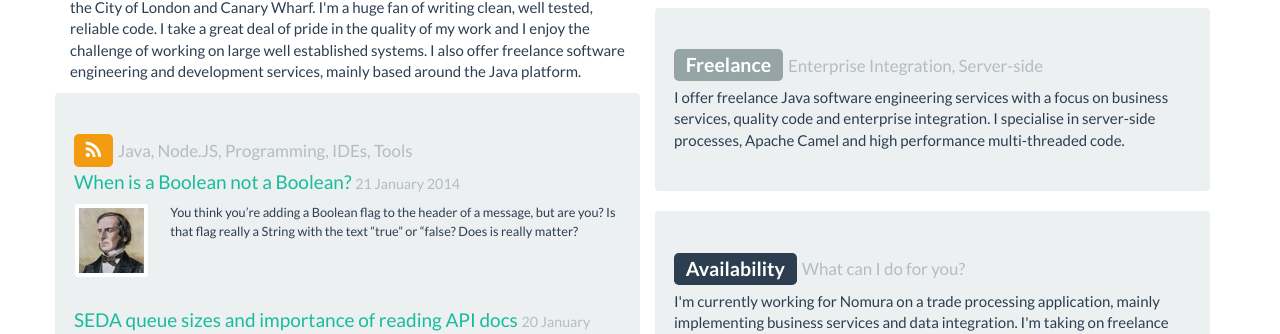
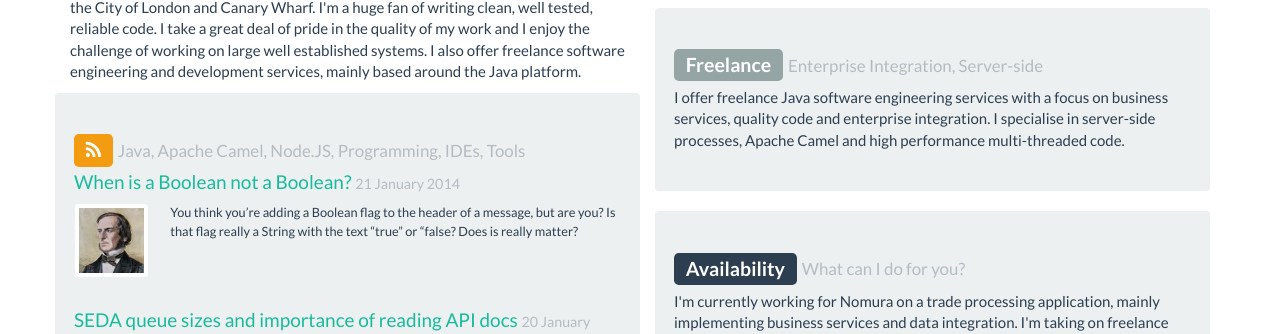
Before and after one commit to ultraflynn/mattbiggin.co.uk, a Jekyll site: the page built from index.html, in a window 1280 px wide. Shown: the part 359-693 px from the top of the page. Built offline with Jekyll 4.4.1, drawn with Linux system fonts in a browser that asks for light colours; Markdown is read by kramdown in place of the engine named in the settings.

Commit message:
Changed the blog description

```diff
--- a/index.html
+++ b/index.html
@@ -30,7 +30,7 @@ title: Matt Biggin
     </p>
     <div class="row">
       <div class="well">
-        <h3><a href="blog" title="Blog"><span class="label label-warning"><i class="fa fa-rss"></i></span></a>&nbsp;<small>Java, Node.JS, Programming, IDEs, Tools</small></h3>
+        <h3><a href="blog" title="Blog"><span class="label label-warning"><i class="fa fa-rss"></i></span></a>&nbsp;<small>Java, Apache Camel, Node.JS, Programming, IDEs, Tools</small></h3>
         <small>
           {% for post in site.posts limit:5 %}
             <h4>
```
